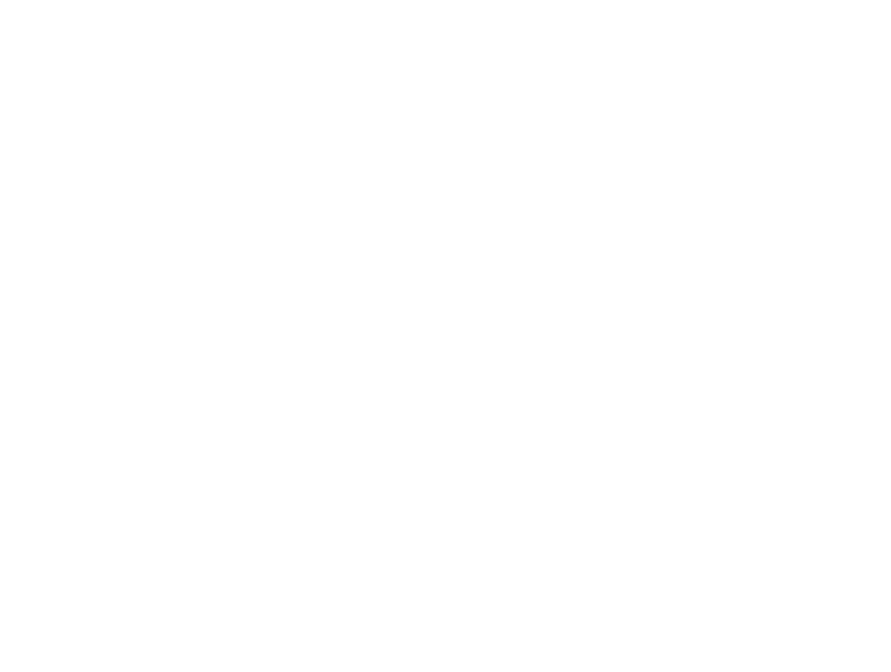
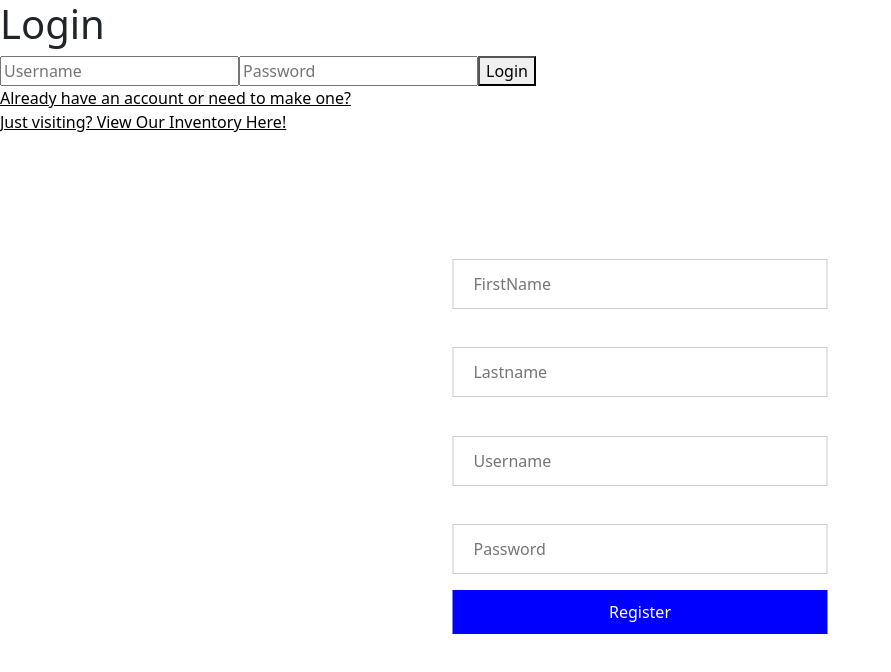
Before and after one commit to VirtualVeteran/Zprefix, a React (Create React App) app in the folder ui/my-app/: page /mainpage in a window 1280 px wide. Before the commit this address had no page. Shown: the top 672 px of the page, without its empty margins (0-891 px from the left). Built offline with nearby package versions, Linux system fonts and the light colour scheme.

Commit message:
changed app page again and created mainpage

```diff
--- a/ui/my-app/src/AccountCreation.js
+++ b/ui/my-app/src/AccountCreation.js
@@ -65,7 +65,7 @@
     event.preventDefault();
 
     try {
-      const response = await fetch('http://localhost:8000/user', {
+      const response = await fetch('http://localhost:3000/user', {
         method: "PATCH",
         headers: { "Content-Type": "application/json" },
         body: JSON.stringify(newUser)
--- /dev/null
+++ b/ui/my-app/src/App.css
@@ -0,0 +1,12 @@
+.inventory {
+    font-size: 18px;
+    font-weight: bold;
+    color: blue;
+
+}
+
+.mainpage {
+    font-size: 16px;
+    color: green;
+
+}
--- a/ui/my-app/src/App.js
+++ b/ui/my-app/src/App.js
@@ -1,6 +1,7 @@
 import React from 'react';
 import { BrowserRouter as Router, Routes, Route, Link } from 'react-router-dom';
-import Homepage from './Homepage.js';
+import ViewInventory from './ViewInventory.js';
+import Mainpage from './Mainpage.js';
 import Login from './Components/Login.js';
 import CreateAccount from './AccountCreation.js';
 
@@ -11,11 +12,12 @@
         <Routes>
           <Route path="/login" element={<Login />} />
           <Route path="/create-account" element={<CreateAccount />} />
-          <Route path="/homepage" element={<Homepage />} />
+          <Route path="/view-inventory" element={<ViewInventory />} />
+          <Route path="/mainpage" element={<Mainpage />} />
         </Routes>
-        <Route path="/*" element={<Login />} />
-        <Route path="/*" element={<CreateAccount />} />
-        <Link to="/homepage" style={{ color: "black" }}>Just visiting? View Our Inventory Here!</Link>
+        <Link className='mainpage' to="/mainpage" style={{ color: "black" }}>Already have an account or need to make one?</Link>
+        <div></div>
+        <Link className='inventory' to="/view-inventory" style={{ color: "black" }}>Just visiting? View Our Inventory Here!</Link>
       </div>
     </Router>
   );
--- a/ui/my-app/src/Components/CreateItem.js
+++ b/ui/my-app/src/Components/CreateItem.js
@@ -65,7 +65,7 @@
     event.preventDefault();
 
     try {
-      const response = await fetch('http://localhost:8000/inventory', {
+      const response = await fetch('http://localhost:3000/inventory', {
         method: "PATCH",
         headers: { "Content-Type": "application/json" },
         body: JSON.stringify(newItem)
--- a/ui/my-app/src/Inventory.js
+++ b/ui/my-app/src/Inventory.js
@@ -10,7 +10,7 @@
 
 
     useEffect( () => {
-        fetch('http://localhost:8000/inventory')
+        fetch('http://localhost:3000/inventory')
             .then(res => res.json())
             .then(data => {
                 setItems(data)
--- /dev/null
+++ b/ui/my-app/src/Mainpage.js
@@ -0,0 +1,19 @@
+import React from "react";
+import Login from "./Components/Login";
+import CreateAccount from "./AccountCreation";
+
+
+
+const Mainpage = () => {
+
+    return (
+        <>
+         <Login />
+         <CreateAccount />
+
+        </>
+    )
+}
+
+
+export default Mainpage;
--- a/ui/my-app/src/Homepage.js
+++ b/ui/my-app/src/ViewInventory.js
@@ -4,7 +4,7 @@
 import CreateItem from './Components/CreateItem.js';
 
 
-function Homepage() {
+function ViewInventory() {
 
     const [showCreateItem, setShowCreateItem] = useState(false);
 
@@ -20,4 +20,4 @@
   );
 }
 
-export default Homepage;
+export default ViewInventory;
```
Also changed, not shown: 1 other file (tests, documents, lock files or other folders).
